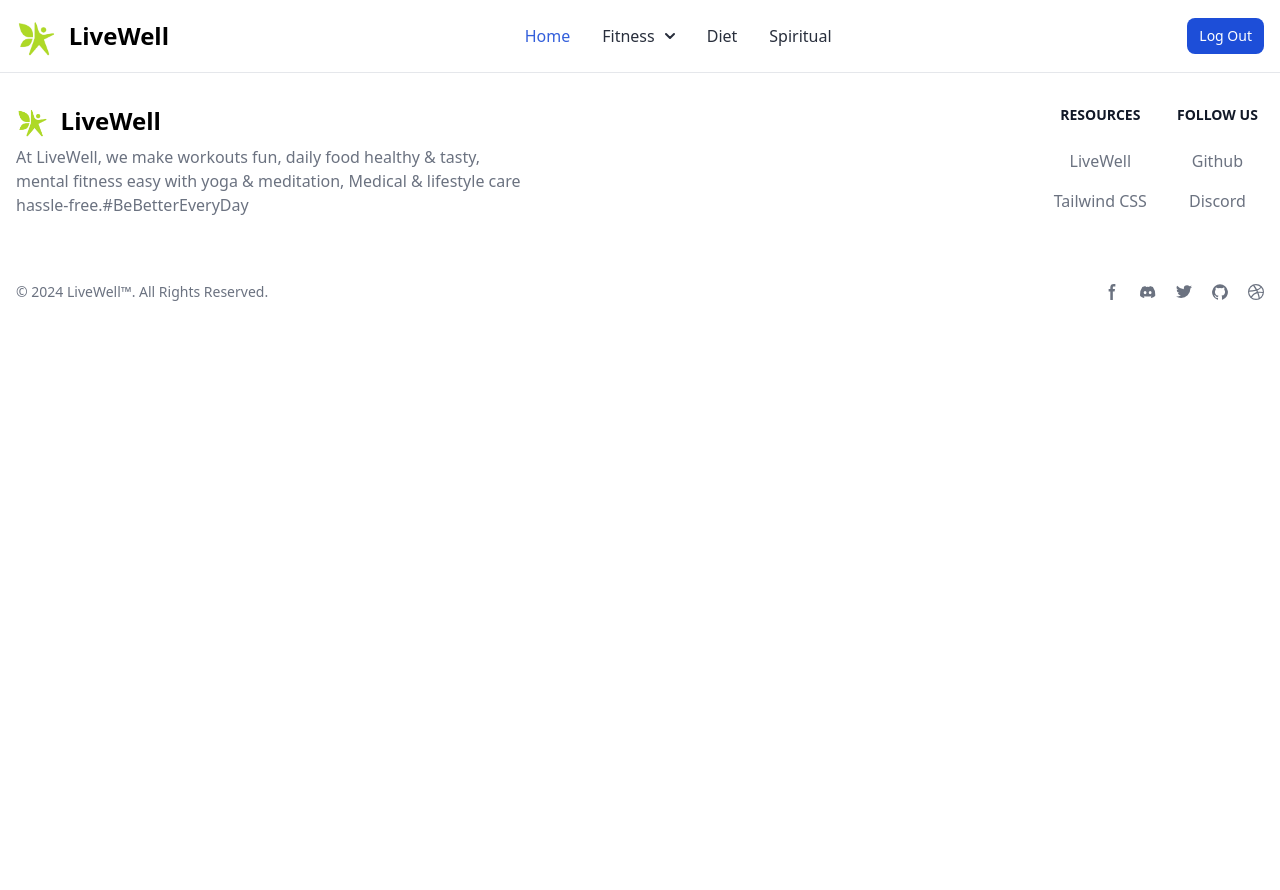
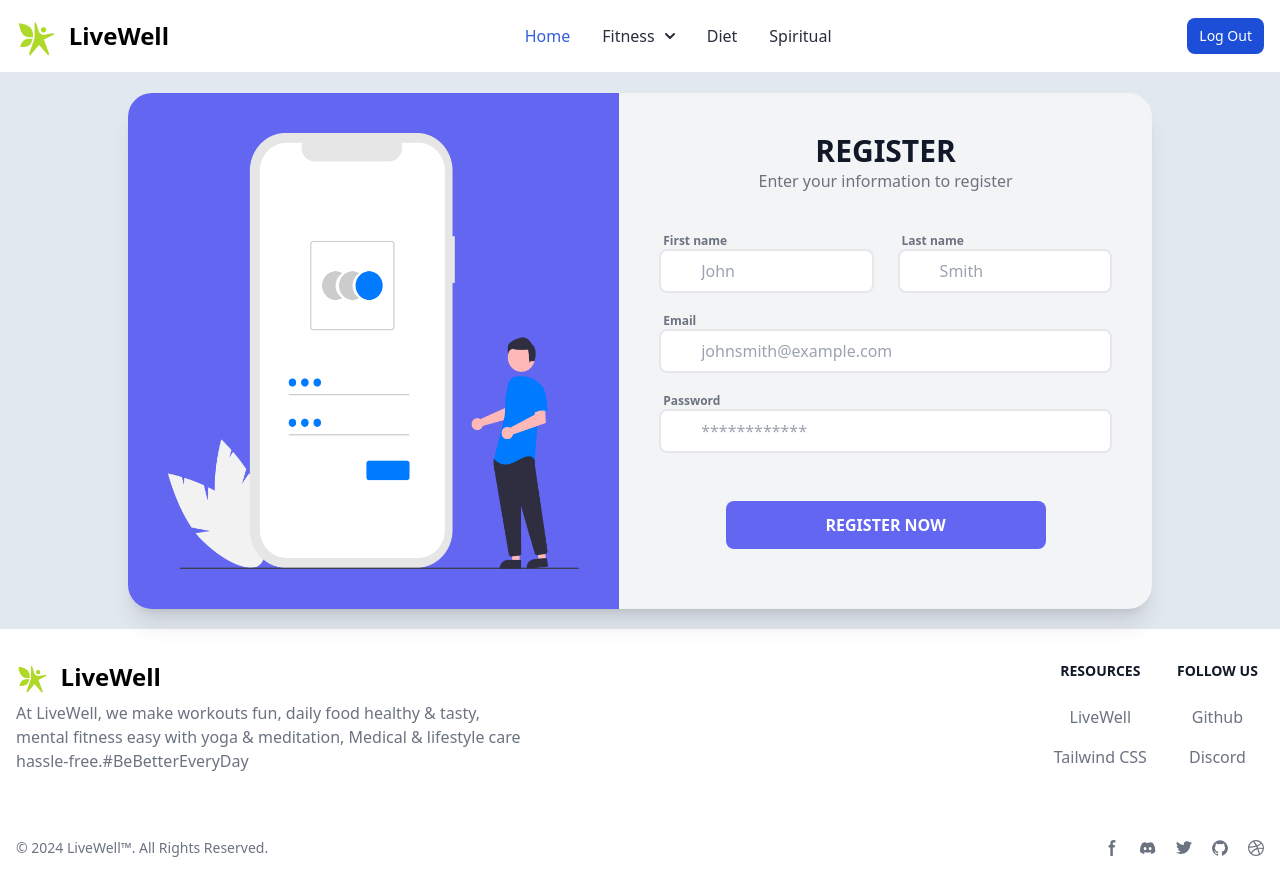
Before and after one commit to sandipsk01/LiveWell_React, a React (Create React App) app: page /register in a window 1280 px wide. Before the commit the page ends 800 px from the top, so only its background shows below. Built offline with nearby package versions, Linux system fonts and the light colour scheme.

Commit message:
Register component added

```diff
--- a/src/App.js
+++ b/src/App.js
@@ -13,6 +13,7 @@ import Spiritual from "./Components/Spiritual/Spiritual";
 import Fitmen from "./Components/Fitness/Fitmen/Fitmen";
 import Fitwomen from "./Components/Fitness/Fitwomen/Fitwomen";
 import Yoga from "./Components/Fitness/Yoga/Yoga";
+import Register from "./Components/Auth/register/Register";
 
 function App() {
   return (
@@ -26,6 +27,7 @@ function App() {
             <Route path="/men" element={<Fitmen />} />
             <Route path="/women" element={<Fitwomen/>} />
             <Route path="/yoga" element={<Yoga/>} />
+            <Route path="/register" element={<Register/>}/>
           </Routes>
         <Footer />
       </div>
--- /dev/null
+++ b/src/Components/Auth/register/Register.js
@@ -0,0 +1,102 @@
+import React from "react";
+import authImg from "./../auth.png";
+export default function Register() {
+  return (
+    <div className="w-full flex items-center justify-center bg-slate-200 ">
+      <div
+        className="bg-gray-100 text-gray-500 my-5 flex rounded-3xl shadow-xl w-[80vw] overflow-hidden"
+      >
+        <div className="hidden sm:inline-block w-full sm:w-[1/2] ">
+          <div className="inline-block w-[1/2] h-full bg-indigo-500 py-10 px-10">
+            <img
+              src={authImg}
+              alt="signup"
+              className="w-full h-full object-fill"
+            />
+          </div>
+        </div>
+        <form className="w-full sm:w-[1/2] py-10 px-5 md:px-10">
+          <div className="text-center mb-10">
+            <h1 className="font-bold text-3xl text-gray-900">REGISTER</h1>
+            <p>Enter your information to register</p>
+          </div>
+          <div>
+            <div className="flex -mx-3">
+              <div className="w-1/2 px-3 mb-5">
+                <label  className="text-xs flex justify-start font-semibold px-1">
+                  First name
+                </label>
+                <div className="flex">
+                  <div className="w-10 z-10 pl-1 text-center pointer-events-none flex items-center justify-center">
+                    <i className="mdi mdi-account-outline text-gray-400 text-lg"></i>
+                  </div>
+                  <input
+                    type="text"
+                    className="w-full -ml-10 pl-10 pr-3 py-2 rounded-lg border-2 border-gray-200 outline-none focus:border-indigo-500"
+                    placeholder="John"
+                  />
+                </div>
+              </div>
+              <div className="w-1/2 px-3 mb-5">
+                <label  className="text-xs flex justify-start font-semibold px-1">
+                  Last name
+                </label>
+                <div className="flex">
+                  <div className="w-10 z-10 pl-1 text-center pointer-events-none flex items-center justify-center">
+                    <i className="mdi mdi-account-outline text-gray-400 text-lg"></i>
+                  </div>
+                  <input
+                    type="text"
+                    className="w-full -ml-10 pl-10 pr-3 py-2 rounded-lg border-2 border-gray-200 outline-none focus:border-indigo-500"
+                    placeholder="Smith"
+                  />
+                </div>
+              </div>
+            </div>
+            <div className="flex -mx-3">
+              <div className="w-full px-3 mb-5">
+                <label  className="text-xs flex justify-start font-semibold px-1">
+                  Email
+                </label>
+                <div className="flex">
+                  <div className="w-10 z-10 pl-1 text-center pointer-events-none flex items-center justify-center">
+                    <i className="mdi mdi-email-outline text-gray-400 text-lg"></i>
+                  </div>
+                  <input
+                    type="email"
+                    className="w-full -ml-10 pl-10 pr-3 py-2 rounded-lg border-2 border-gray-200 outline-none focus:border-indigo-500"
+                    placeholder="johnsmith@example.com"
+                  />
+                </div>
+              </div>
+            </div>
+            <div className="flex -mx-3">
+              <div className="w-full px-3 mb-12">
+                <label  className="text-xs flex justify-start font-semibold px-1">
+                  Password
+                </label>
+                <div className="flex">
+                  <div className="w-10 z-10 pl-1 text-center pointer-events-none flex items-center justify-center">
+                    <i className="mdi mdi-lock-outline text-gray-400 text-lg"></i>
+                  </div>
+                  <input
+                    type="password"
+                    className="w-full -ml-10 pl-10 pr-3 py-2 rounded-lg border-2 border-gray-200 outline-none focus:border-indigo-500"
+                    placeholder="************"
+                  />
+                </div>
+              </div>
+            </div>
+            <div className="flex -mx-3">
+              <div className="w-full px-3 mb-5">
+                <button className="block w-full max-w-xs mx-auto bg-indigo-500 hover:bg-indigo-700 focus:bg-indigo-700 text-white rounded-lg px-3 py-3 font-semibold">
+                  REGISTER NOW
+                </button>
+              </div>
+            </div>
+          </div>
+        </form>
+      </div>
+    </div>
+  );
+}
```
Also changed, not shown: src/Components/Auth/auth.png (added).
